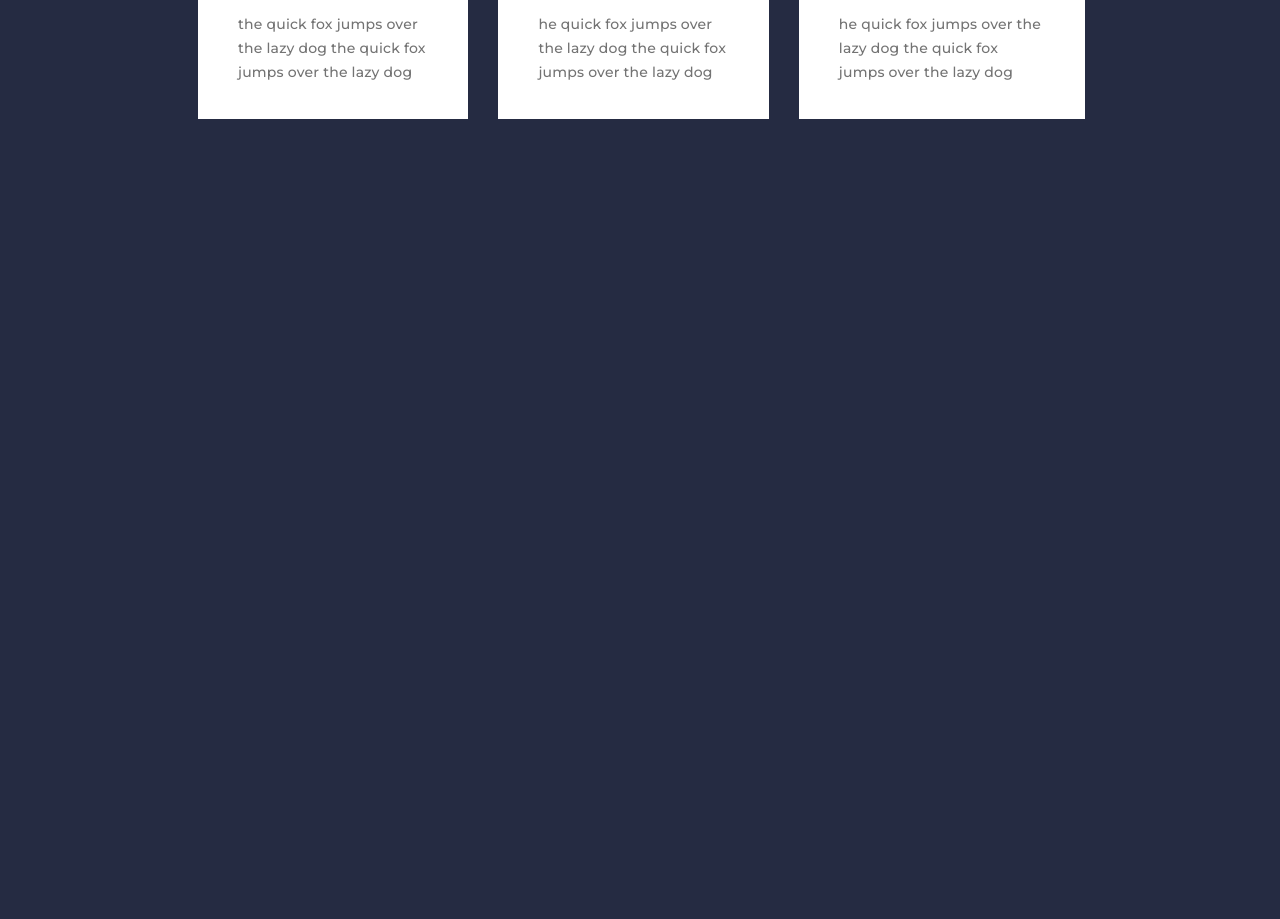
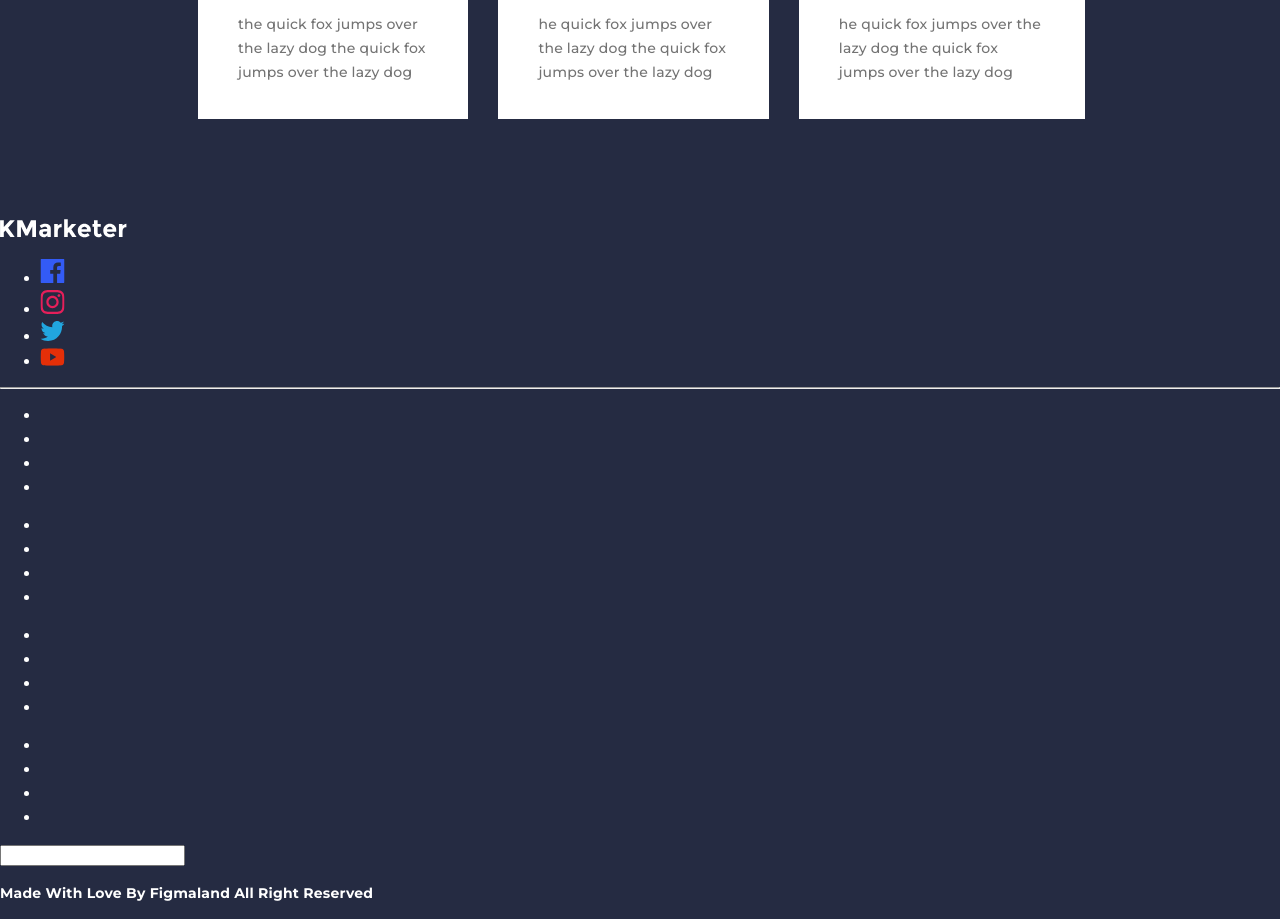
Before and after one commit to victorc60/kmarketer, a plain HTML site: page index.html in a window 1280 px wide. Shown: the part 1298-2217 px from the top of the page. Before the commit the page ends 1517 px from the top, so only its background shows below. Drawn offline with Linux system fonts and the light colour scheme.

Commit message:
layout footer

```diff
--- a/index.html
+++ b/index.html
@@ -109,6 +109,88 @@
 
 
     </section>
+    <footer>
+        <section class="footer__primary">
+            <div class="footer__container">
+                <a class="footer__logo-container" href="#">
+                    <img src="img/KMarketer.svg" alt="KMarketer-Logo">
+                </a>
+                <ul class="footer__container--social-icons">
+                    <li class="social-icon--list">
+                        <a class="social-icon--link" href="#">
+                            <img class="social-icon" src="img/ant-design_facebook-filled.svg" alt="facebook-icon">
+                        </a>
+                    </li>
+                    <li class="social-icon--list">
+                        <a class="social-icon--link" href="#">
+                            <img class="social-icon" src="img/ant-design_instagram-outlined.svg" alt="instagram-icon">
+                        </a>
+                    </li>
+                    <li class="social-icon--list">
+                        <a class="social-icon--link" href="#">
+                            <img class="social-icon" src="img/ant-design_twitter-outlined.svg" alt="twitter-icon">
+                        </a>
+                    </li>
+                    <li class="social-icon--list">
+                        <a class="social-icon--link" href="#">
+                            <img class="social-icon" src="img/carbon_logo-youtube.svg" alt="youtube-icon">
+                        </a>
+                    </li>
+                </ul>
+                <hr class="hr-line">
+            </div>
+            <div class="footer__main">
+                <nav class="footer__nav">
+                    <div class="footer__nav--column">
+                        <h5 class=""></h5>
+                        <ul>
+                            <li><a href=""></a></li>
+                            <li><a href=""></a></li>
+                            <li><a href=""></a></li>
+                            <li><a href=""></a></li>
+                        </ul>
+                    </div>
+                    <div class="footer__nav--column">
+                        <h5 class=""></h5>
+                        <ul>
+                            <li><a href=""></a></li>
+                            <li><a href=""></a></li>
+                            <li><a href=""></a></li>
+                            <li><a href=""></a></li>
+                        </ul>
+                    </div>
+                    <div class="footer__nav--column">
+                        <h5 class=""></h5>
+                        <ul>
+                            <li><a href=""></a></li>
+                            <li><a href=""></a></li>
+                            <li><a href=""></a></li>
+                            <li><a href=""></a></li>
+                        </ul>
+                    </div>
+                    <div class="footer__nav--column">
+                        <h5 class=""></h5>
+                        <ul>
+                            <li><a href=""></a></li>
+                            <li><a href=""></a></li>
+                            <li><a href=""></a></li>
+                            <li><a href=""></a></li>
+                        </ul>
+                    </div>
+
+                </nav>
+                <div class="input-submit">
+                    <h5></h5>
+                    <input type="text">
+                    <p></p>
+                </div>
+
+            </div>
+        </section>
+        <section class="footer__secondary">
+            <p class="footer__secondary--rights">Made With Love By Figmaland All Right Reserved</p>
+        </section>
+    </footer>
 </body>
 
 </html>
```
Also changed, not shown: img/KMarketer.svg (added), img/ant-design_facebook-filled.svg (added), img/ant-design_instagram-outlined.svg (added), img/ant-design_twitter-outlined.svg (added), img/carbon_logo-youtube.svg (added).
